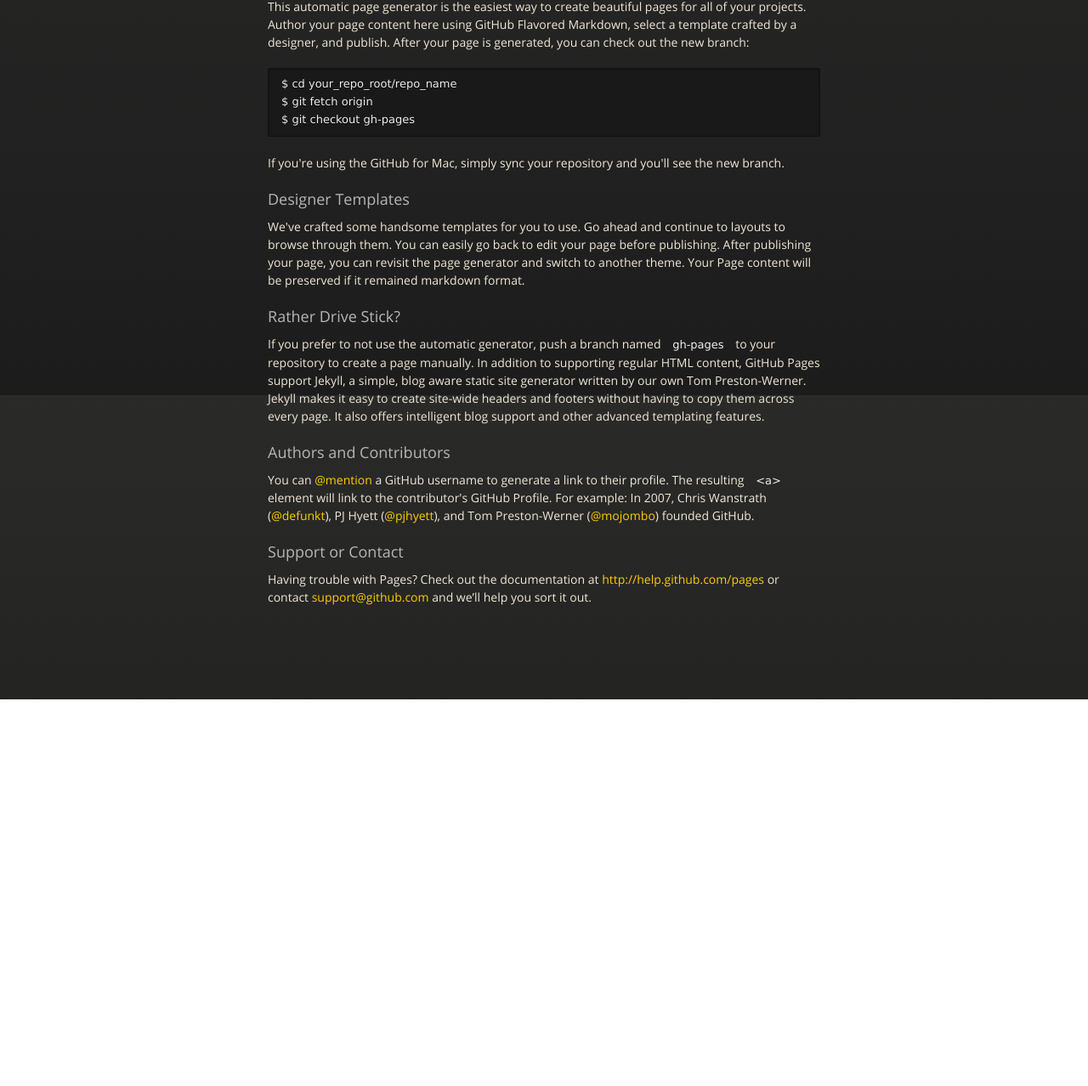
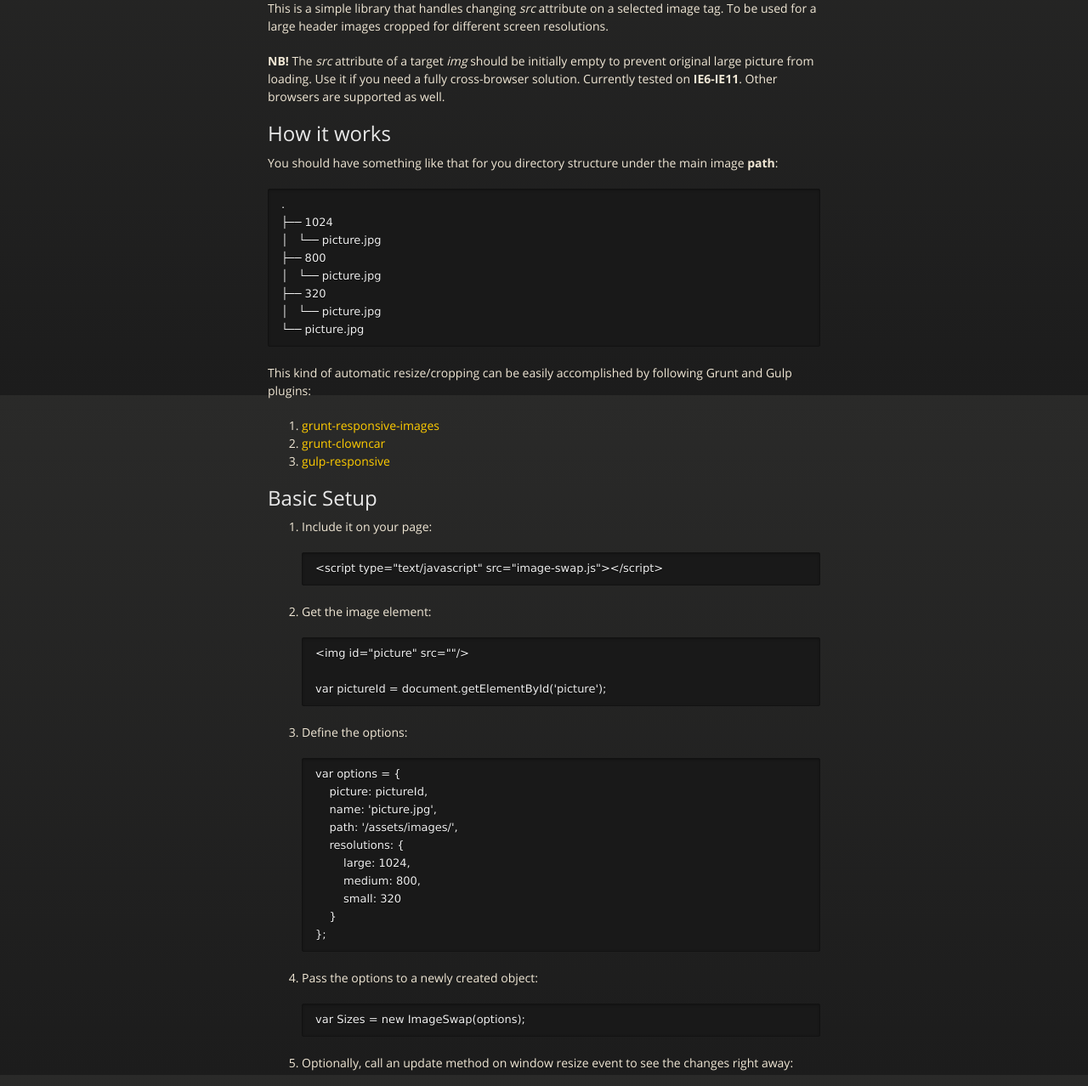
Before and after one commit to benjamindean/image-swap, a plain HTML site: page index.html in a window 1280 px wide. Shown: the part 335-1613 px from the top of the page at 85% size. Before the commit the page ends 1158 px from the top, so only its background shows below. Drawn offline with nearby package versions, Linux system fonts and the light colour scheme.

```diff
--- a/index.html
+++ b/index.html
@@ -38,37 +38,95 @@
           <span class="credits right">Hosted on GitHub Pages &mdash; Theme by <a href="https://twitter.com/michigangraham">mattgraham</a></span>
         </div>
 
-        <h3>
-<a id="welcome-to-github-pages" class="anchor" href="#welcome-to-github-pages" aria-hidden="true"><span class="octicon octicon-link"></span></a>Welcome to GitHub Pages.</h3>
+        <h2>
+<a id="image-swap" class="anchor" href="#image-swap" aria-hidden="true"><span class="octicon octicon-link"></span></a>Image Swap</h2>
 
-<p>This automatic page generator is the easiest way to create beautiful pages for all of your projects. Author your page content here using GitHub Flavored Markdown, select a template crafted by a designer, and publish. After your page is generated, you can check out the new branch:</p>
+<p>This is a simple library that handles changing <em>src</em> attribute on a selected image tag. To be used for a large header images cropped for different screen resolutions.</p>
 
-<pre><code>$ cd your_repo_root/repo_name
-$ git fetch origin
-$ git checkout gh-pages
+<p><strong>NB!</strong> The <em>src</em> attribute of a target <em>img</em> should be initially empty to prevent original large picture from loading. Use it if you need a fully cross-browser solution. Currently tested on <strong>IE6-IE11</strong>. Other browsers are supported as well.</p>
+
+<h2>
+<a id="how-it-works" class="anchor" href="#how-it-works" aria-hidden="true"><span class="octicon octicon-link"></span></a>How it works</h2>
+
+<p>You should have something like that for you directory structure under the main image <strong>path</strong>:</p>
+
+<pre><code>.
+├── 1024
+│   └── picture.jpg
+├── 800
+│   └── picture.jpg
+├── 320
+│   └── picture.jpg
+└── picture.jpg
 </code></pre>
 
-<p>If you're using the GitHub for Mac, simply sync your repository and you'll see the new branch.</p>
+<p>This kind of automatic resize/cropping can be easily accomplished by following Grunt and Gulp plugins:</p>
 
-<h3>
-<a id="designer-templates" class="anchor" href="#designer-templates" aria-hidden="true"><span class="octicon octicon-link"></span></a>Designer Templates</h3>
+<ol>
+<li><a href="https://github.com/andismith/grunt-responsive-images">grunt-responsive-images</a></li>
+<li><a href="https://npmjs.org/package/grunt-clowncar">grunt-clowncar</a></li>
+<li><a href="https://github.com/mahnunchik/gulp-responsive">gulp-responsive</a></li>
+</ol>
 
-<p>We've crafted some handsome templates for you to use. Go ahead and continue to layouts to browse through them. You can easily go back to edit your page before publishing. After publishing your page, you can revisit the page generator and switch to another theme. Your Page content will be preserved if it remained markdown format.</p>
+<h2>
+<a id="basic-setup" class="anchor" href="#basic-setup" aria-hidden="true"><span class="octicon octicon-link"></span></a>Basic Setup</h2>
 
-<h3>
-<a id="rather-drive-stick" class="anchor" href="#rather-drive-stick" aria-hidden="true"><span class="octicon octicon-link"></span></a>Rather Drive Stick?</h3>
+<ol>
+<li>
+<p>Include it on your page:     </p>
 
-<p>If you prefer to not use the automatic generator, push a branch named <code>gh-pages</code> to your repository to create a page manually. In addition to supporting regular HTML content, GitHub Pages support Jekyll, a simple, blog aware static site generator written by our own Tom Preston-Werner. Jekyll makes it easy to create site-wide headers and footers without having to copy them across every page. It also offers intelligent blog support and other advanced templating features.</p>
+<pre><code>&lt;script type="text/javascript" src="image-swap.js"&gt;&lt;/script&gt;
+</code></pre>
+</li>
+<li>
+<p>Get the image element:</p>
 
-<h3>
-<a id="authors-and-contributors" class="anchor" href="#authors-and-contributors" aria-hidden="true"><span class="octicon octicon-link"></span></a>Authors and Contributors</h3>
+<pre><code>&lt;img id="picture" src=""/&gt;
 
-<p>You can <a href="https://github.com/blog/821" class="user-mention">@mention</a> a GitHub username to generate a link to their profile. The resulting <code>&lt;a&gt;</code> element will link to the contributor's GitHub Profile. For example: In 2007, Chris Wanstrath (<a href="https://github.com/defunkt" class="user-mention">@defunkt</a>), PJ Hyett (<a href="https://github.com/pjhyett" class="user-mention">@pjhyett</a>), and Tom Preston-Werner (<a href="https://github.com/mojombo" class="user-mention">@mojombo</a>) founded GitHub.</p>
+var pictureId = document.getElementById('picture');
+</code></pre>
+</li>
+<li>
+<p>Define the options:</p>
 
-<h3>
-<a id="support-or-contact" class="anchor" href="#support-or-contact" aria-hidden="true"><span class="octicon octicon-link"></span></a>Support or Contact</h3>
+<pre><code>var options = {
+    picture: pictureId,
+    name: 'picture.jpg',
+    path: '/assets/images/',
+    resolutions: {
+        large: 1024,
+        medium: 800,
+        small: 320
+    }
+};
+</code></pre>
+</li>
+<li>
+<p>Pass the options to a newly created object:</p>
 
-<p>Having trouble with Pages? Check out the documentation at <a href="http://help.github.com/pages">http://help.github.com/pages</a> or contact <a href="mailto:support@github.com">support@github.com</a> and we’ll help you sort it out.</p>
+<pre><code>var Sizes = new ImageSwap(options);
+</code></pre>
+</li>
+<li>
+<p>Optionally, call an update method on window resize event to see the changes right away:</p>
+
+<pre><code>window.addEventListener('resize', function() {
+    Sizes.update();
+});
+</code></pre>
+</li>
+</ol>
+
+<h2>
+<a id="options" class="anchor" href="#options" aria-hidden="true"><span class="octicon octicon-link"></span></a>Options</h2>
+
+<p><strong>picture</strong> - ID of a target <img> element.</p>
+
+<p><strong>name</strong> - filename of the image.</p>
+
+<p><strong>path</strong> - full path to the image.</p>
+
+<p><strong>resolutions</strong> - definition of <em>small</em>, <em>medium</em> and <em>large</em> screen sizes. This number will append to your <strong>path</strong> option.</p>
       </section>
 
     </div>
```
Also changed, not shown: params.json (+1 -1 lines).
